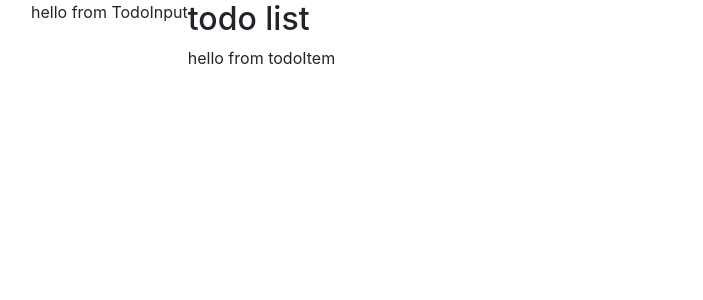
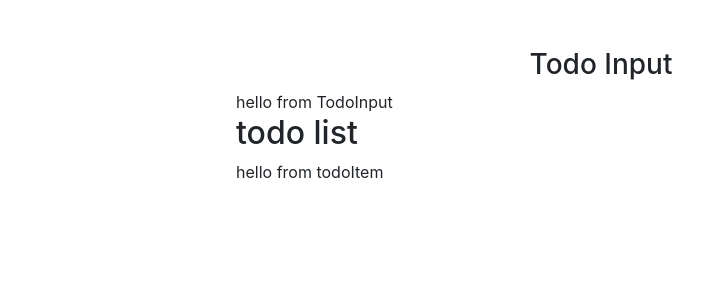
Before and after one commit to ibrahimaceylan/react-todo-list, a React (Create React App) app: page / in a window 1280 px wide. Shown: the top 300 px of the page, without its empty margins (39-742 px from the left). Built offline with nearby package versions, Linux system fonts and the light colour scheme.

Commit message:
react-uuid added, App Component Structure created

```diff
--- a/package.json
+++ b/package.json
@@ -10,6 +10,7 @@
     "react": "^16.13.1",
     "react-dom": "^16.13.1",
     "react-scripts": "3.4.1",
+    "react-uuid": "^1.0.2",
     "uuid": "^7.0.3"
   },
   "scripts": {
--- a/src/App.js
+++ b/src/App.js
@@ -1,21 +1,53 @@
-import React from 'react';
-import uuid from 'uuid'
+import React, { Component } from 'react';
+import uuid from 'react-uuid'
 import 'bootstrap/dist/css/bootstrap.min.css'
 import TodoInput from './components/TodoInput'
 import TodoList from './components/TodoList'
 
 //showing vs-code github setup
-function App() {
-  return (
-    <div>
+class App extends Component {
+
+
+  state={
+    items:[{id:1,title:'Wake up'},{id:2, title:'make breakfast'}],
+    id:uuid(),
+    item:'',
+    editItem:false
+  }
+
+  handleChange = (e) => { }
+  handleSubmit = (e) => { }
+  clearList = () => { }
+  handleDelete = (id) => { }
+  handleEdit = (id) => { }
+
+
+  render(){
+    return (
+
         <div className="container">
-        <div className="row">
-          <TodoInput/>
-          <TodoList/>
+          <div className="row">
+            <div className="col-10 mx-auto col-md-8 mt-5">
+              <h3 className="text-capitalize text-center">Todo Input</h3>
+              <TodoInput
+                item={this.state.item}
+                handleChange={this.handleChange}
+                handleSubmit={this.handleSubmit}
+                editItem={this.state.editItem}
+              />
+              <TodoList
+              items={this.state.items}
+              clearList={this.clearList}
+              handleDelete={this.handleDelete}
+              handleEdit={this.handleEdit}
+              />
+            </div>
+
+          </div>
         </div>
-        </div>
-    </div>
-  );
+
+    );
+  }
 }
 
 export default App;
```
Also changed, not shown: 1 other file (tests, documents, lock files or other folders).
